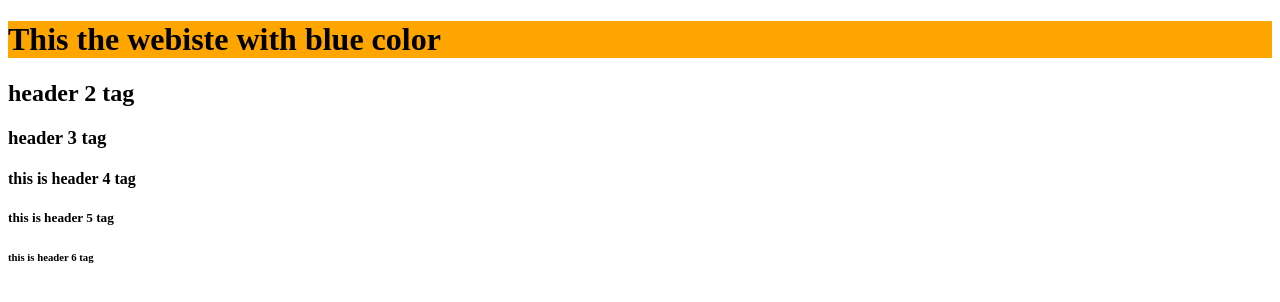
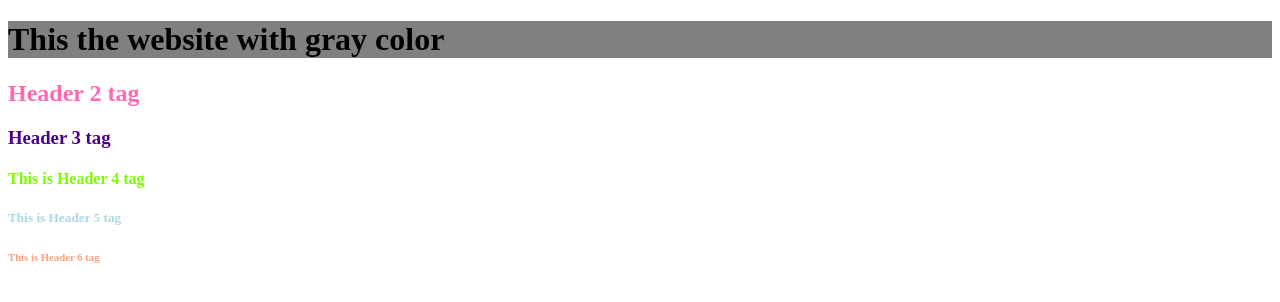
Before and after one commit to mohammedrafathz/client-website, a plain HTML site: page index.html in a window 1280 px wide. Drawn offline with Linux system fonts and the light colour scheme.

Commit message:
Added colours to the headers and changed the colour of the first header to gray

```diff
--- a/index.html
+++ b/index.html
@@ -8,12 +8,13 @@
 </head>
 
 <body>
-    <h1 style="background-color: orange;">This the webiste with blue color</h1>
-    <h2>header 2 tag</h2>
-    <h3>header 3 tag</h3>
-    <h4>this is header 4 tag</h4>
-    <h5>this is header 5 tag</h5>
-    <h6>this is header 6 tag</h6>
+    <h1 style="background-color: gray;;">This the website with gray color</h1>
+    <h2 style="color: hotpink;">Header 2 tag</h2>
+    <h3 style="color: indigo;">Header 3 tag</h3>
+    <h4 style="color: lawngreen;">This is Header 4 tag</h4>
+    <h5 style="color: lightblue;">This is Header 5 tag</h5>
+    <h6 style="color: lightsalmon;">This is Header 6 tag</h6>
+
 </body>
 
 </html>
```
